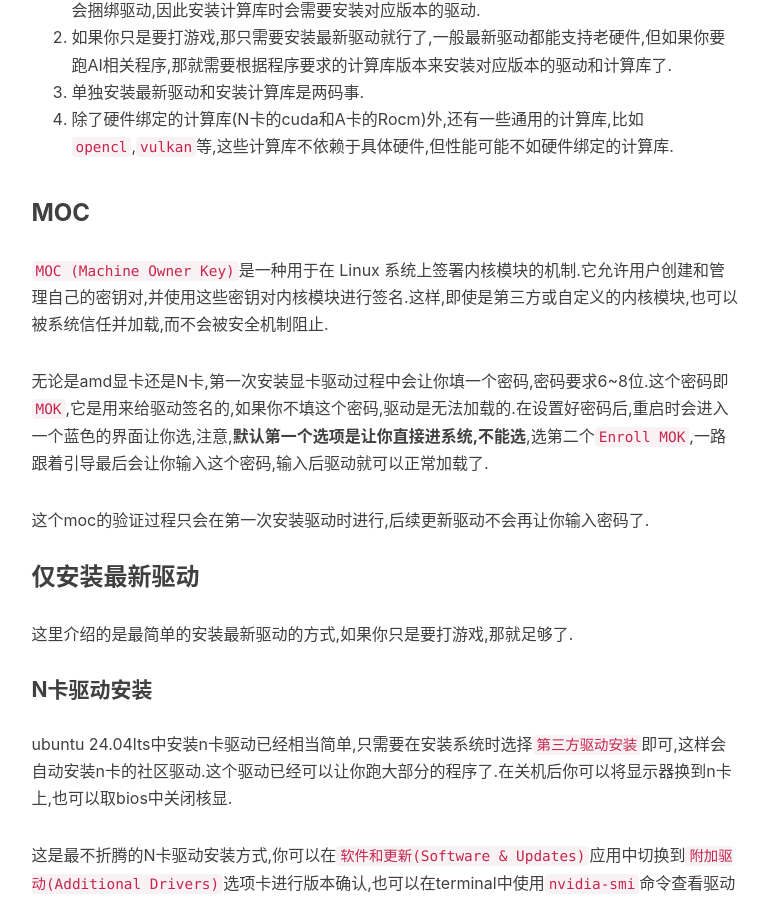
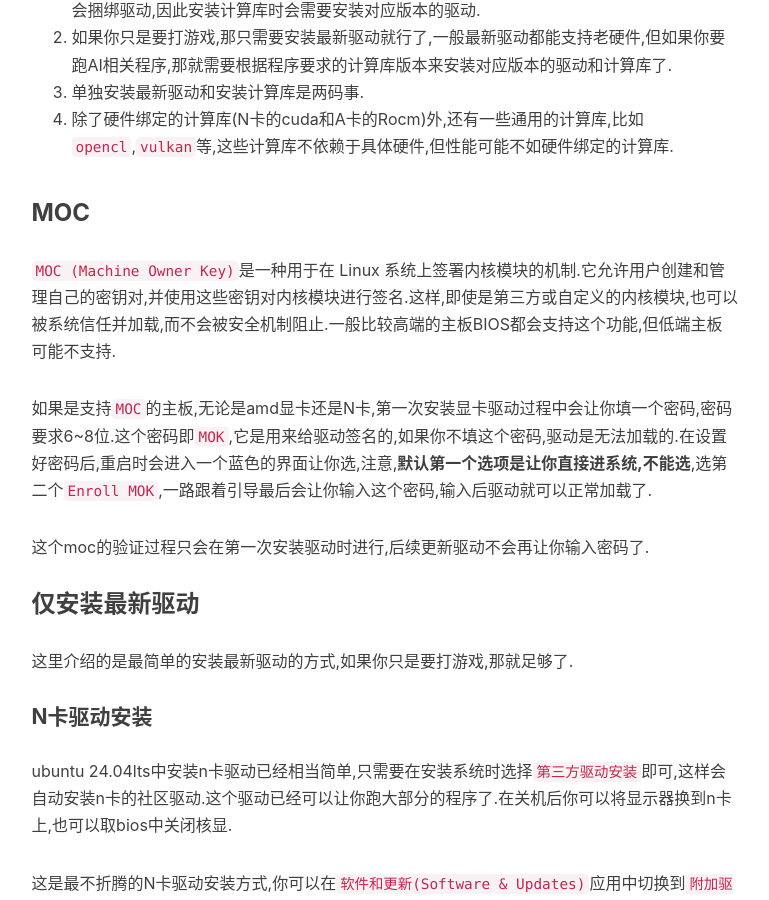
Before and after one commit to hsz1273327/hsz1273327.github.io, a Jekyll site: the page built from _posts/2024-12-04-属于macos用户的Ubuntu配置指南.md, in a window 1280 px wide and 900 px high, scrolled down 6057 px. Shown: the whole window, without its empty margins (136-905 px from the left). Built offline with Jekyll 4.4.1, drawn with Linux system fonts in a browser that asks for light colours; nearby versions of some CDN libraries; comment, search, counter and statistics services are not loaded.

Commit message:
Update 2024-12-04-属于macos用户的Ubuntu配置指南.md

```diff
--- a/_posts/2024-12-04-属于macos用户的Ubuntu配置指南.md
+++ b/_posts/2024-12-04-属于macos用户的Ubuntu配置指南.md
@@ -241,9 +241,9 @@ sudo mv /var/lib/dpkg/info_old /var/lib/dpkg/info
 
 ### MOC
 
-`MOC (Machine Owner Key)`是一种用于在 Linux 系统上签署内核模块的机制.它允许用户创建和管理自己的密钥对,并使用这些密钥对内核模块进行签名.这样,即使是第三方或自定义的内核模块,也可以被系统信任并加载,而不会被安全机制阻止.
-
-无论是amd显卡还是N卡,第一次安装显卡驱动过程中会让你填一个密码,密码要求6~8位.这个密码即`MOK`,它是用来给驱动签名的,如果你不填这个密码,驱动是无法加载的.在设置好密码后,重启时会进入一个蓝色的界面让你选,注意,**默认第一个选项是让你直接进系统,不能选**,选第二个`Enroll MOK`,一路跟着引导最后会让你输入这个密码,输入后驱动就可以正常加载了.
+`MOC (Machine Owner Key)`是一种用于在 Linux 系统上签署内核模块的机制.它允许用户创建和管理自己的密钥对,并使用这些密钥对内核模块进行签名.这样,即使是第三方或自定义的内核模块,也可以被系统信任并加载,而不会被安全机制阻止.一般比较高端的主板BIOS都会支持这个功能,但低端主板可能不支持.
+
+如果是支持`MOC`的主板,无论是amd显卡还是N卡,第一次安装显卡驱动过程中会让你填一个密码,密码要求6~8位.这个密码即`MOK`,它是用来给驱动签名的,如果你不填这个密码,驱动是无法加载的.在设置好密码后,重启时会进入一个蓝色的界面让你选,注意,**默认第一个选项是让你直接进系统,不能选**,选第二个`Enroll MOK`,一路跟着引导最后会让你输入这个密码,输入后驱动就可以正常加载了.
 
 这个moc的验证过程只会在第一次安装驱动时进行,后续更新驱动不会再让你输入密码了.
 
```
